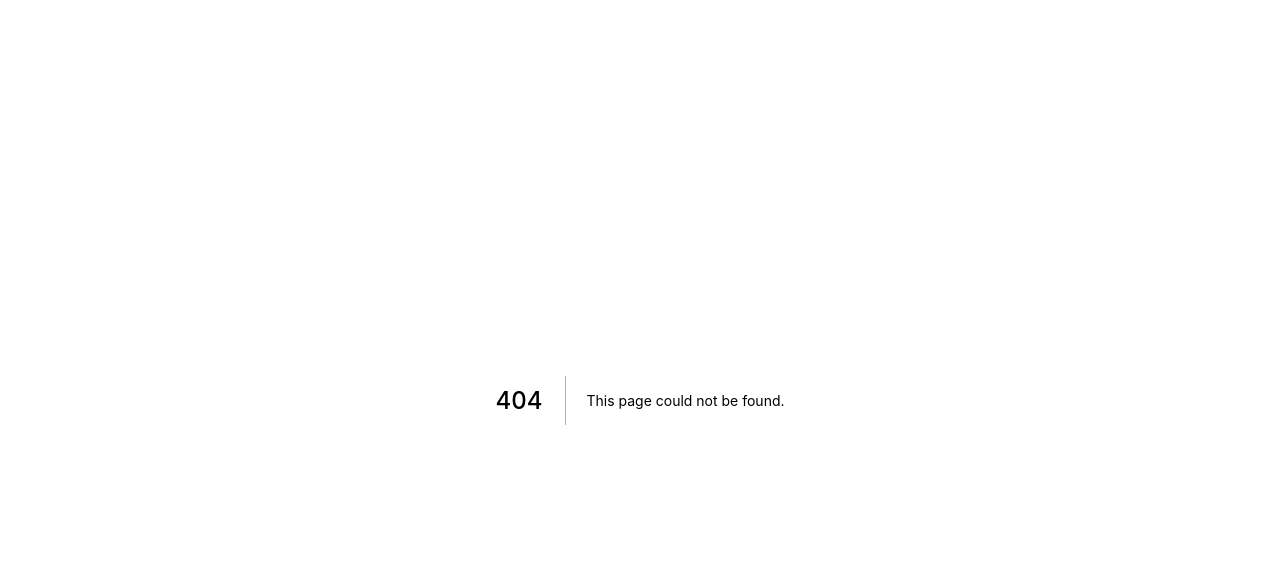
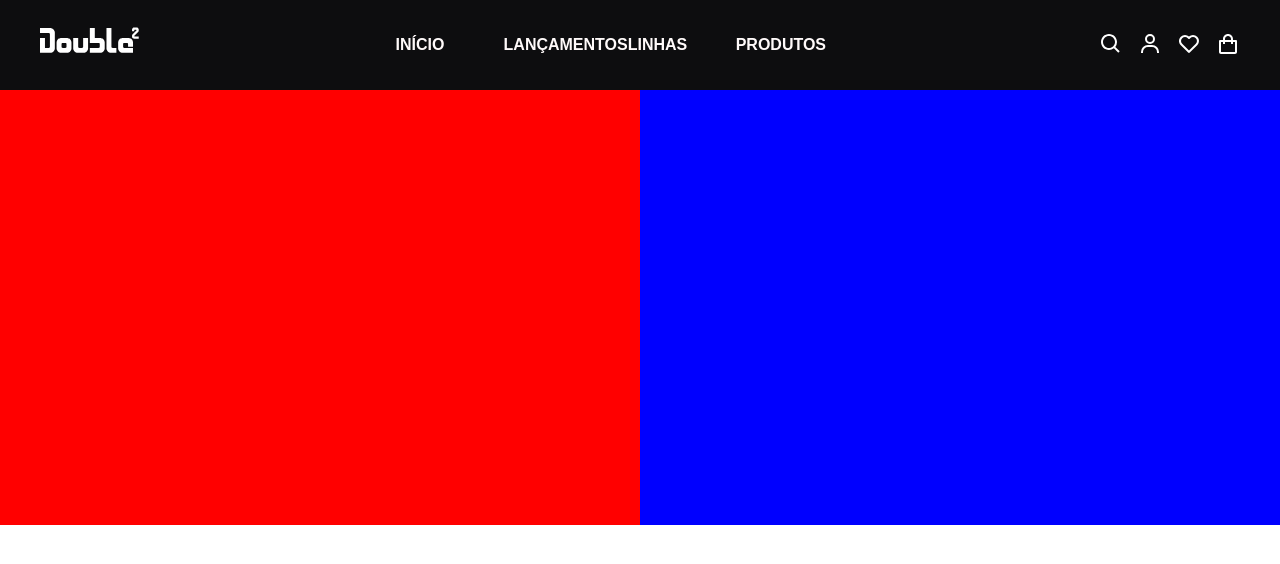
Before and after one commit to ThiagoLeaoDev/double2-site, a Next.js app: page /respon in a window 1280 px wide. Before the commit this address had no page. Shown: the top 564 px of the page. Built offline with nearby package versions, Linux system fonts and the light colour scheme.

Commit message:
recriating product page

```diff
--- a/components/Header/HeaderStyle.js
+++ b/components/Header/HeaderStyle.js
@@ -4,9 +4,8 @@ import Image from 'next/image'
 
 export const Tabbar = styled.header`
   position: fixed;
-  z-index: 10;
   background-color: var(--black);
-  width: 100%;
+  width: 100vw;
   height: 90px;
   display: flex;
   flex-direction: row;
--- a/pages/_app.js
+++ b/pages/_app.js
@@ -1,14 +1,8 @@
 import { createGlobalStyle, ThemeProvider } from 'styled-components'
 
 import '../styles/globals.css'
-
-const GlobalStyle = createGlobalStyle`
-  body {
-    margin: 0;
-    padding: 0;
-    box-sizing: border-box;
-  }
-`
+import '../styles/colors.css'
+import '../styles/fonts.css'
 
 const theme = {
   colors: {
@@ -19,7 +13,6 @@ const theme = {
 export default function App({ Component, pageProps }) {
   return (
     <>
-      <GlobalStyle />
       <ThemeProvider theme={theme}>
         <Component {...pageProps} />
       </ThemeProvider>
--- a/pages/index.js
+++ b/pages/index.js
@@ -23,7 +23,7 @@ export default function Home() {
       {/* <SC.Linha src={Banner}/> */}
         <SC.ContainerLine>
           <SC.ContainerLineLink>
-            <SC.TextLineLink>POPULARES </SC.TextLineLink>
+            <SC.TextLineLink>POPULARES &gt;</SC.TextLineLink>
           </SC.ContainerLineLink>
           {
             Data.Product.map((product, index) =>
--- a/pages/product.js
+++ b/pages/product.js
@@ -10,7 +10,7 @@ import * as SC from "../styles/ProductStyle"
 import Header from '../components/Header'
 import Data from '../components/Data.json'
 
-function App() {
+export default function Product() {
   const [Zoom, setZoom] = useState(false);
 
   const router = useRouter();
@@ -148,5 +148,3 @@ function App() {
     </div>
   );
 }
-
-export default App;
--- /dev/null
+++ b/pages/respon.js
@@ -0,0 +1,22 @@
+
+import * as SC from "../styles/ResponStyle";
+
+import Header from '../components/Header'
+
+export default function respon() {
+  return (
+    <SC.Main>
+      <Header/>
+      <SC.Content>
+        <SC.ContainerImagesDesc>
+          <SC.ContainerImages>
+
+          </SC.ContainerImages>
+          <SC.ContainerDesc>
+
+          </SC.ContainerDesc>
+        </SC.ContainerImagesDesc>
+      </SC.Content>
+    </SC.Main>
+  )
+}
--- a/styles/ProductStyle.js
+++ b/styles/ProductStyle.js
@@ -61,9 +61,8 @@ export const ContainerProdInfos  = styled.div`
   padding-right: 40px;
 `;
 
-export const TitleProduct  = styled.p`
+export const TitleProduct  = styled.h5`
   font-weight: bold;
-  font-size: 1.625rem;
   margin-bottom: 13px;
   width: 48%;
 `;
--- /dev/null
+++ b/styles/ResponStyle.js
@@ -0,0 +1,33 @@
+import styled from "styled-components";
+
+export const Main = styled.div`
+  display: flex;
+  flex-direction: column;
+  align-items: center;
+`;
+
+export const Content = styled.div`
+  width: 100vw;
+  max-width: 1400px;
+  background-color: #F6F6F6;
+  margin-top: 90px;
+`;
+
+export const ContainerImagesDesc = styled.div`
+  display: flex;
+  flex-wrap: wrap;
+  align-items: center;
+  justify-content: space-between;
+`;
+
+export const ContainerImages = styled.div`
+  background-color: red;
+  width: 640px;
+  height: 34vw;
+`;
+
+export const ContainerDesc = styled.div`
+  background-color: blue;
+  width: 640px;
+  height: 34vw;
+`;
--- /dev/null
+++ b/styles/colors.css
@@ -0,0 +1,11 @@
+*{
+  --black: #0D0D0F;
+	--white: #FFFAFA;
+	--grey: #616161;
+	--green: #6CB652;
+	--light-grey: #9A9A9A;
+	--pastel-yellow: #FFBA52;
+	--pastel-red: #EA8E8E;
+	--text-grey: #858585;
+	--text-light-grey: #ACACAC;
+}
--- /dev/null
+++ b/styles/fonts.css
@@ -0,0 +1,53 @@
+*{
+    font-family: 'Poppins', BlinkMacSystemFont, Segoe UI, Roboto, Oxygen, Ubuntu, Cantarell, Fira Sans, Droid Sans, Helvetica Neue, sans-serif;
+}
+
+h1, h2, h3, h4, h5, h6, p, a{
+    font-family: 'Barlow Condensed', sans-serif;
+    color: var(--white-normal);
+    font-weight: 400;
+}
+
+a{
+    text-decoration: none;
+}
+
+h1{
+    font-size: 72px;
+    line-height: 100%;
+}
+
+@media screen and (max-width: 960px){
+    h1{
+        font-size: 64px;
+    }
+
+    h2{
+        font-size: 48px;
+    }
+}
+
+h2{
+    font-size: 64px;
+    line-height: 110%;
+}
+
+h3{
+    font-size: 48px;
+    line-height: 110%;
+}
+
+h4{
+    font-size: 32px;
+    line-height: 120%;
+}
+
+h5{
+    font-size: 24px;
+    line-height: 140%;
+}
+
+h6{
+    font-size: 18px;
+    line-height: 150%;
+}
--- a/styles/globals.css
+++ b/styles/globals.css
@@ -62,15 +62,4 @@ body {
 	line-height: 1;
   padding: 0;
   margin: 0;
-  font-family: 'Poppins', BlinkMacSystemFont, Segoe UI, Roboto, Oxygen,
-    Ubuntu, Cantarell, Fira Sans, Droid Sans, Helvetica Neue, sans-serif;
-  --black: #0D0D0F;
-	--white: #FFFAFA;
-	--grey: #616161;
-	--green: #6CB652;
-	--light-grey: #9A9A9A;
-	--pastel-yellow: #FFBA52;
-	--pastel-red: #EA8E8E;
-	--text-grey: #858585;
-	--text-light-grey: #ACACAC;
   }
```
Also changed, not shown: styles/HomeStyle.js (+8 -10 lines).
